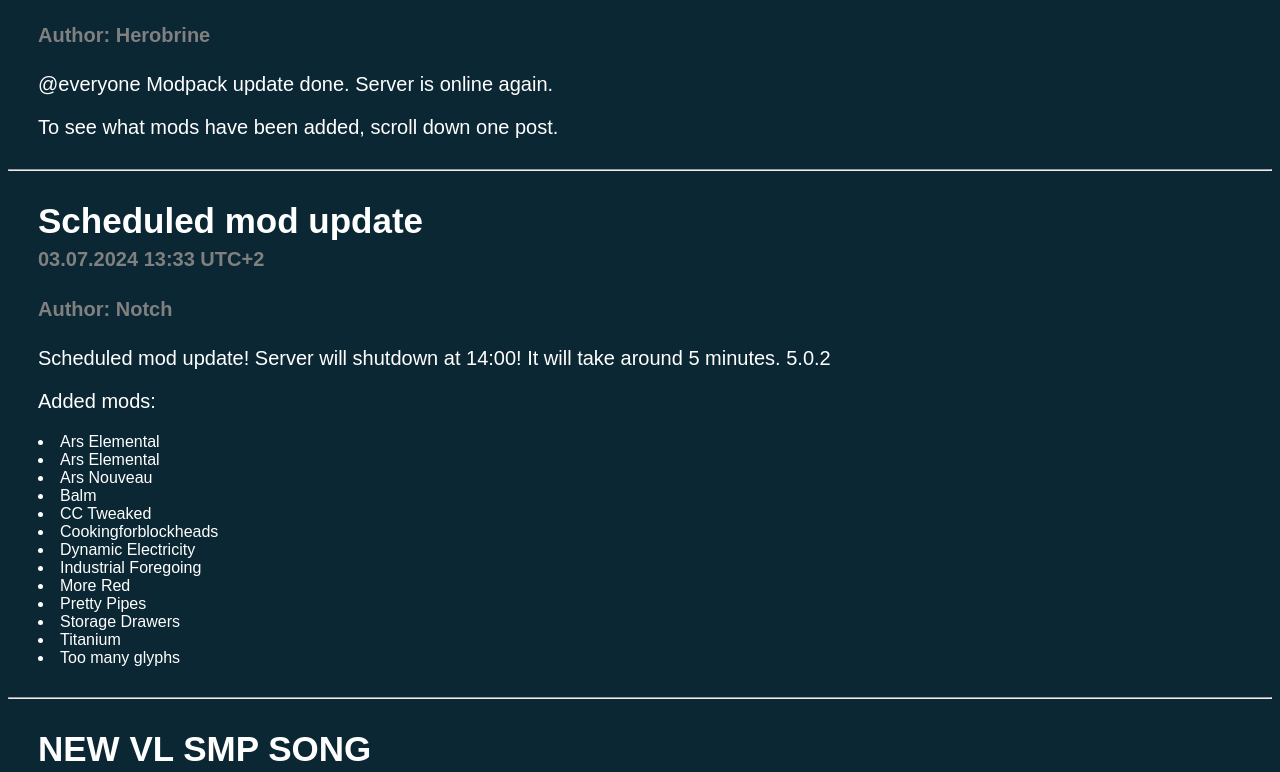
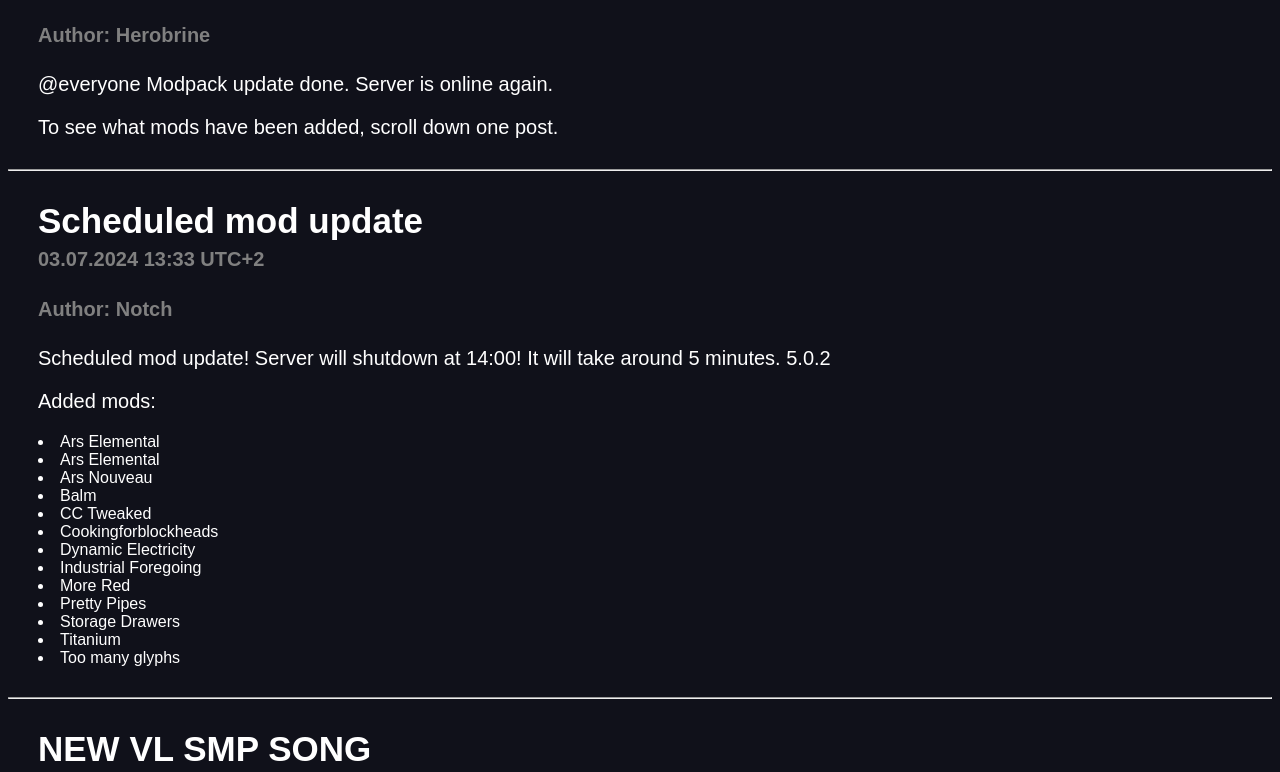
Before and after one commit to nerux-real/VLNewsWebsitr, a plain HTML site: page index.html in a window 1280 px wide. Shown: the part 520-1292 px from the top of the page. Drawn offline with Linux system fonts and the light colour scheme.

Commit message:
Update styles.css

```diff
--- a/styles.css
+++ b/styles.css
@@ -1,5 +1,5 @@
 body {
-    background-color: #0B2734;
+    background-color: #10111a;
     color: white;
     font-family: Arial, Helvetica, sans-serif;
     -ms-overflow-style: none;
```
